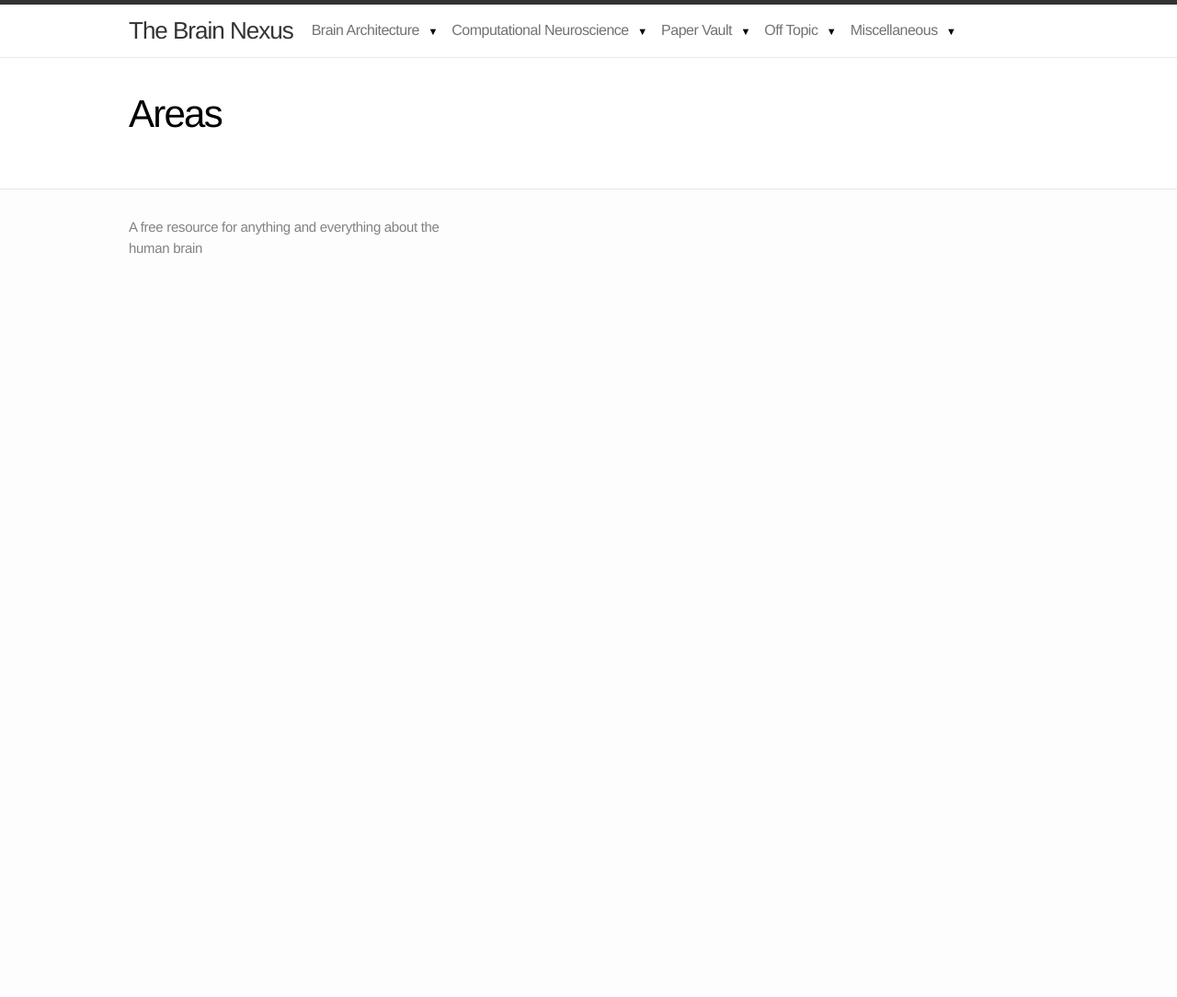
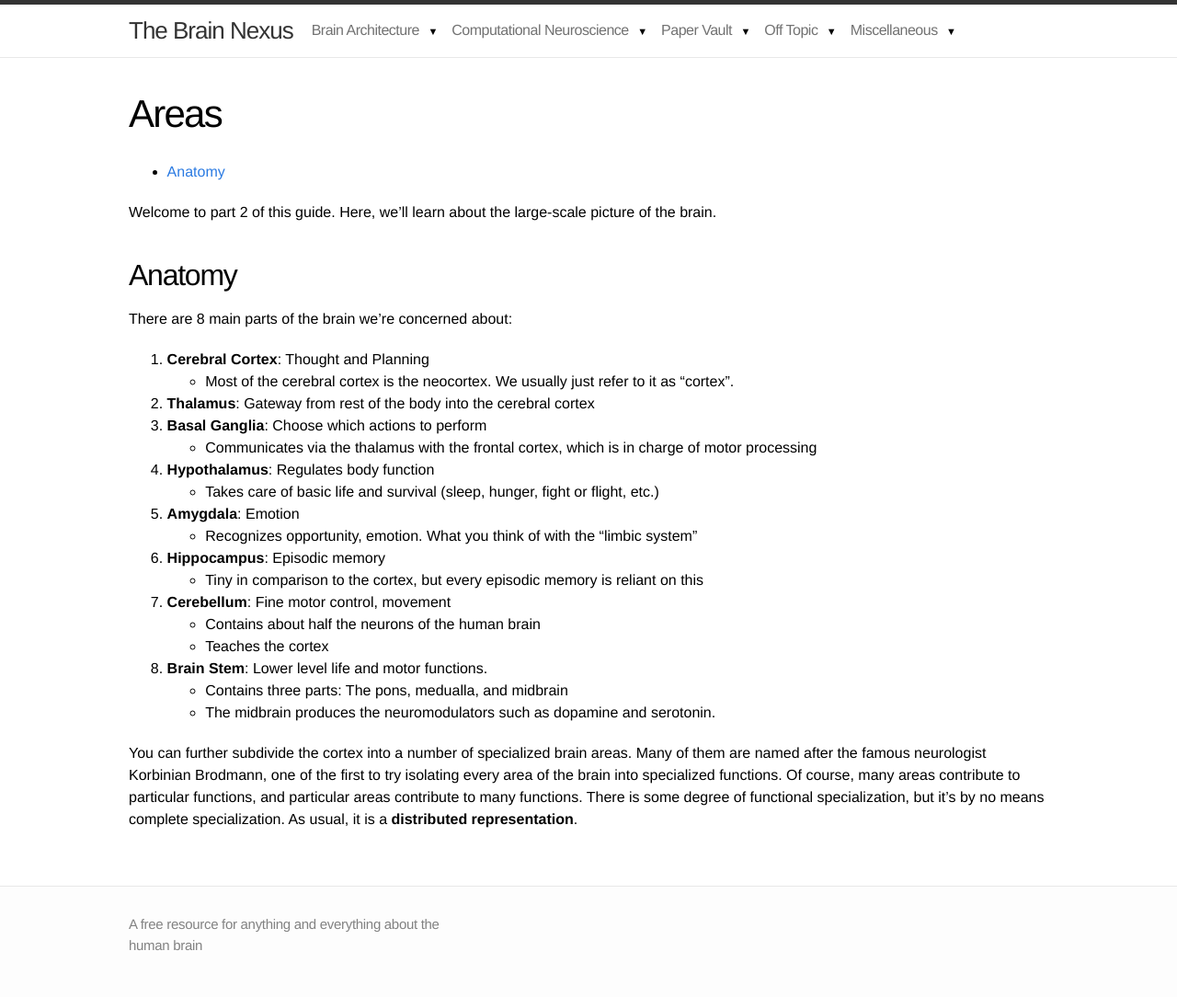
Before and after one commit to mdelsole/brain-nexus, a Jekyll site: the page built from computational-neuroscience/Areas/index.markdown, in a window 1280 px wide. Shown: the whole page at 92% size. Built offline with Jekyll 4.4.1, drawn with Linux system fonts in a browser that asks for light colours; before the commit the page ends 900 px from its top, so only the background shows below that.

Commit message:
Update index.markdown

```diff
--- a/computational-neuroscience/Areas/index.markdown
+++ b/computational-neuroscience/Areas/index.markdown
@@ -9,3 +9,32 @@ categories: []
 order: 25
 tags: []
 ---
+
+* TOC
+{:toc}
+
+Welcome to part 2 of this guide. Here, we'll learn about the large-scale picture of the brain.
+
+## Anatomy
+
+There are 8 main parts of the brain we're concerned about:
+
+1. **Cerebral Cortex**: Thought and Planning
+    * Most of the cerebral cortex is the neocortex. We usually just refer to it as "cortex".
+2. **Thalamus**: Gateway from rest of the body into the cerebral cortex
+3. **Basal Ganglia**: Choose which actions to perform
+    * Communicates via the thalamus with the frontal cortex, which is in charge of motor processing
+4. **Hypothalamus**: Regulates body function
+    * Takes care of basic life and survival (sleep, hunger, fight or flight, etc.)
+5. **Amygdala**: Emotion
+    * Recognizes opportunity, emotion. What you think of with the "limbic system"
+6. **Hippocampus**: Episodic memory
+    * Tiny in comparison to the cortex, but every episodic memory is reliant on this
+7. **Cerebellum**: Fine motor control, movement
+    * Contains about half the neurons of the human brain
+    * Teaches the cortex
+8. **Brain Stem**: Lower level life and motor functions.
+    * Contains three parts: The pons, medualla, and midbrain
+    * The midbrain produces the neuromodulators such as dopamine and serotonin.
+
+You can further subdivide the cortex into a number of specialized brain areas. Many of them are named after the famous neurologist Korbinian Brodmann, one of the first to try isolating every area of the brain into specialized functions. Of course, many areas contribute to particular functions, and particular areas contribute to many functions. There is some degree of functional specialization, but it's by no means complete specialization. As usual, it is a **distributed representation**.
```
